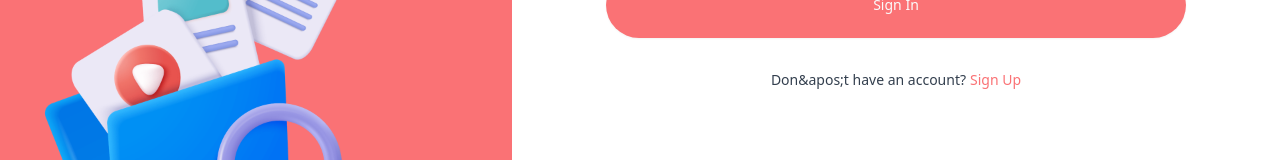
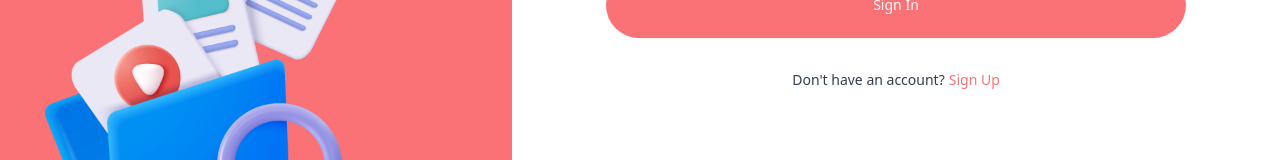
Before and after one commit to chamollamohit/store-it, a Next.js app: page /sign-in in a window 1280 px wide. Shown: the part 461-621 px from the top of the page. Built offline with nearby package versions, Linux system fonts and the light colour scheme; no server answers.

Commit message:
fixed bug

```diff
--- a/src/components/AuthForm.tsx
+++ b/src/components/AuthForm.tsx
@@ -150,7 +150,7 @@ function AuthForm({ type }: { type: "sign-in" | "sign-up" }) {
                     <div className="body-2 flex justify-center">
                         <p className="text-light-100">
                             {type === "sign-in"
-                                ? "Don&apos;t have an account?"
+                                ? "Don't have an account?"
                                 : "Already have an account?"}
                         </p>
                         <Link
```
